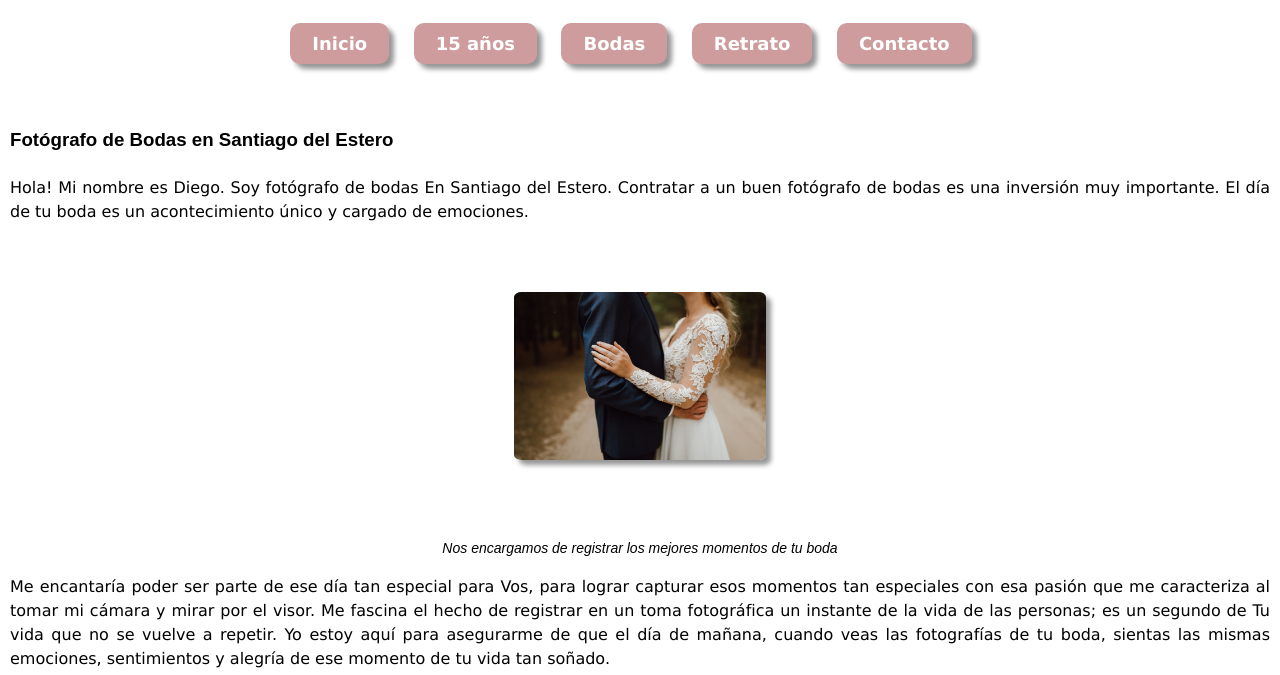
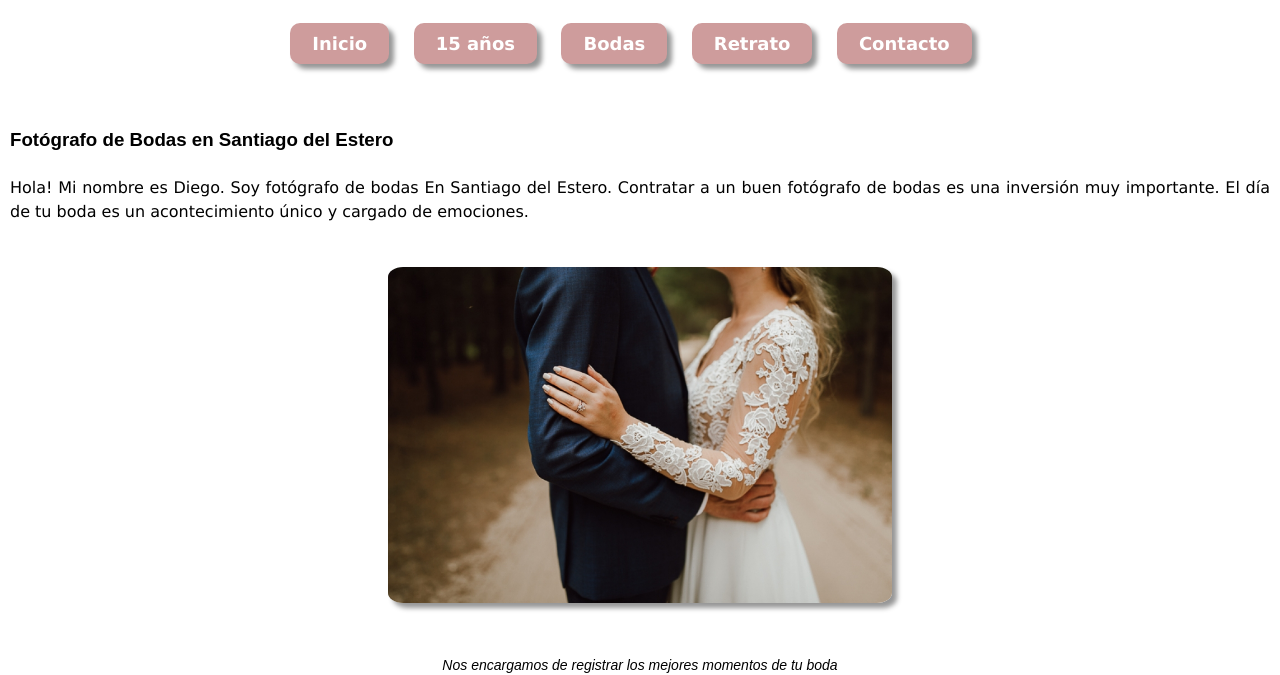
Before and after one commit to dieroiba/PreEntrega2-IbanezDiego, a plain HTML site: page bodas.html in a window 1280 px wide. Shown: the part 134-809 px from the top of the page. Drawn offline with Linux system fonts and the light colour scheme.

Commit message:
Edicion de las img en pagina Bodas

```diff
--- a/css/estilo.css
+++ b/css/estilo.css
@@ -174,11 +174,11 @@ ul {
 @media(max-width: 500px) {
 
 .grid-container-2 {
-            display:grid;
-            gap: 2rem;
-            grid-template-columns: repeat(auto-fill, minmax(22rem, 1fr));
-            }
-        }
+    display:grid;
+    gap: 2rem;
+    grid-template-columns: repeat(auto-fill, minmax(22rem, 1fr));
+    }
+}
 
                 /*Fin de seteo del grid para la pagina de Retratos vista movil*/
 
@@ -196,8 +196,8 @@ ul {
 .img-default {
     border-radius: 3%;
       box-shadow: rgb(150, 150, 150) 5px 5px 5px;
-      width: 20%;
-      margin: 3%;
+      width: 40%;
+      margin: 1%;
 }
 
 
```
